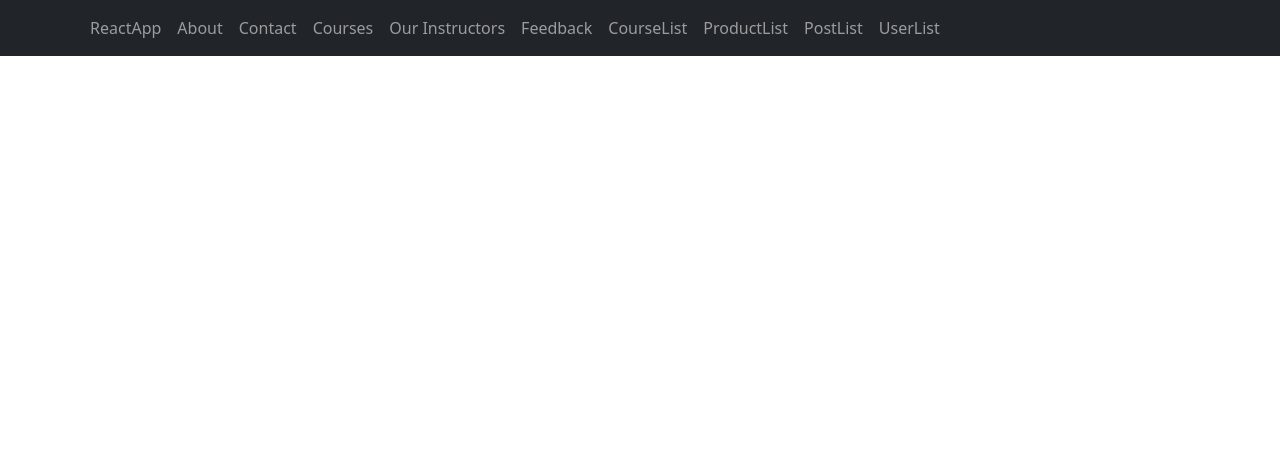
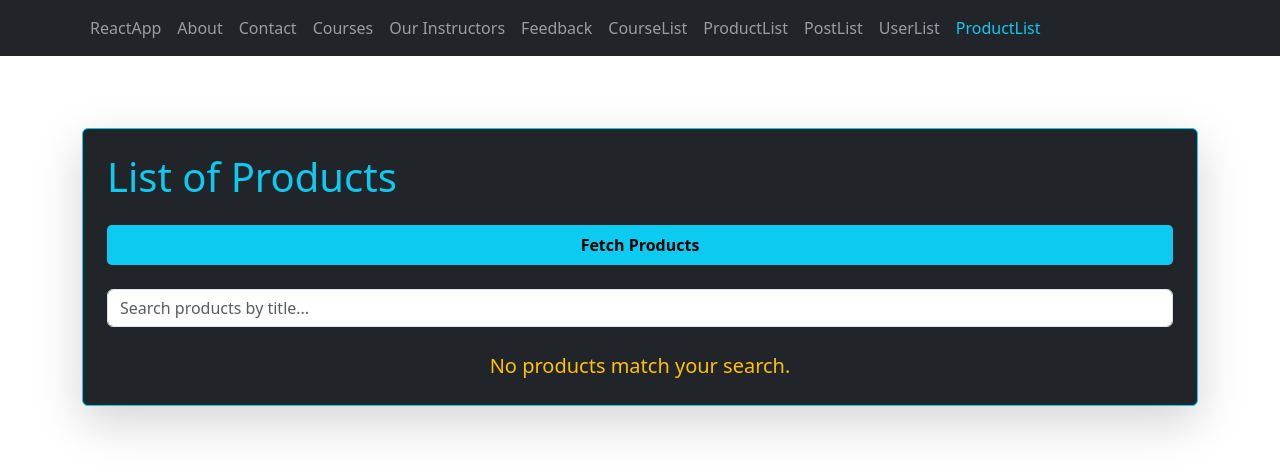
Before and after one commit to AbdullahJameel123/react-practice, a React (Vite) app in the folder demos/my-app/: page /ProductList2 in a window 1280 px wide. Shown: the top 474 px of the page. Built offline with nearby package versions, Linux system fonts and the light colour scheme.

Commit message:
assignment 09 done

```diff
--- a/demos/my-app/src/App.tsx
+++ b/demos/my-app/src/App.tsx
@@ -12,6 +12,7 @@ import CourseList2 from "./Components/CourseList2";
 import ProductList from "./Components/ProductList";
 import PostList from "./Components/PostList";
 import UserList from "./Components/DummyUserList";
+import ProductList2 from "./Components/ProductList2";
 
 
 function App() {
@@ -30,6 +31,7 @@ function App() {
           <Route path="/ProductList" element={<ProductList />} />
           <Route path="/PostList" element={<PostList />} />
           <Route path="/UserList" element={<UserList />} />
+          <Route path="/ProductList2" element={<ProductList2 />} />
           <Route
               path="/profile"
               element={
--- a/demos/my-app/src/Components/NavBar.tsx
+++ b/demos/my-app/src/Components/NavBar.tsx
@@ -105,6 +105,16 @@ function NavBar() {
               UserList
             </NavLink>
           </li>
+          <li className="nav-item">
+            <NavLink
+              to="/ProductList2"
+              className={(navData) =>
+                "nav-link" + (navData.isActive ? " active text-info" : "")
+              }
+            >
+              ProductList
+            </NavLink>
+          </li>
 
         </ul>
       </div>
--- /dev/null
+++ b/demos/my-app/src/Components/ProductList2.tsx
@@ -0,0 +1,133 @@
+import { useState } from "react";
+
+type Product = {
+  id: number;
+  title: string;
+  price: number;
+  description: string;
+  image: string;
+  category: string;
+};
+
+function ProductList2() {
+  const [products, setProducts] = useState<Product[]>([]);
+  const [searchQuery, setSearchQuery] = useState(""); // search state
+  const [loading, setLoading] = useState(false); // loading state
+
+  async function fetchProducts(): Promise<void> {
+    setLoading(true); // start loading
+    try {
+      const response = await fetch("https://fakestoreapi.com/products");
+      const data: Product[] = await response.json();
+      setProducts(data);
+    } catch (error) {
+      console.error("Failed to fetch products:", error);
+    } finally {
+      setLoading(false); // done loading
+    }
+
+  }
+
+  const filteredProducts = products.filter((product) =>
+    product.title.toLowerCase().includes(searchQuery.toLowerCase())
+  );
+
+
+  function truncateText(text: string, maxLength: number): string {
+    return text.length > maxLength ? text.slice(0, maxLength) + "..." : text;
+  }
+
+  return (
+    <div className="container py-5">
+      <div className="card p-4 bg-dark text-light shadow-lg border border-info">
+        <h1 className="text-info mb-4">List of Products</h1>
+        <button
+          className="mb-4"
+          style={{
+            backgroundColor: "#0dcaf0",
+            border: "none",
+            padding: "0.5rem 1.2rem",
+            color: "#000",
+            fontWeight: "bold",
+            borderRadius: "0.3rem",
+            transition: "all 0.3s ease",
+            cursor: "pointer",
+          }}
+          onMouseEnter={(e) =>
+            (e.currentTarget.style.backgroundColor = "#31d2f2")
+          }
+          onMouseLeave={(e) =>
+            (e.currentTarget.style.backgroundColor = "#0dcaf0")
+          }
+          onClick={fetchProducts}
+          disabled={loading} // disable button during loading
+        >
+          {loading ? "Loading..." : "Fetch Products"}
+        </button>
+
+        <input
+          type="text"
+          className="form-control mb-4"
+          placeholder="Search products by title..."
+          value={searchQuery}
+          onChange={(e) => setSearchQuery(e.target.value)}
+        />
+
+        {loading && (
+          <div className="text-center my-4">
+            <div className="spinner-border text-info" role="status">
+              <span className="visually-hidden">Loading...</span>
+            </div>
+          </div>
+        )}
+
+        <div className="row g-4">
+          {filteredProducts.slice(0, 10).map(function (product) {
+            return (
+              <div className="col-md-4" key={product.id}>
+                <div className="card h-100 bg-secondary text-light shadow-sm border border-info d-flex flex-column">
+                  <img
+                    src={product.image}
+                    alt={product.title}
+                    className="card-img-top mx-auto mt-3"
+                    style={{
+                      height: "200px",
+                      width: "auto",
+                      objectFit: "contain",
+                    }}
+                  />
+                  <div className="card-body d-flex flex-column">
+                    <h5 className="card-title text-warning">
+                      {truncateText(product.title, 50)}
+                    </h5>
+                    <p className="card-text fst-italic text-info mb-2">
+                      Category: {product.category}
+                    </p>
+                    <p className="card-text flex-grow-1">
+                      {truncateText(product.description, 100)}
+                    </p>
+                    <p className="card-text fw-bold fs-5 mt-3">
+                      Price:{" "}
+                      <span className="text-info">
+                        ${product.price.toFixed(2)}
+                      </span>
+                    </p>
+                  </div>
+                </div>
+              </div>
+            );
+          })}
+
+          {filteredProducts.length === 0 && !loading && (
+  <div className="text-center text-warning fs-5 mt-4">
+    No products match your search.
+  </div>
+)}
+
+        </div>
+      </div>
+    </div>
+  );
+}
+
+export default ProductList2;
```
